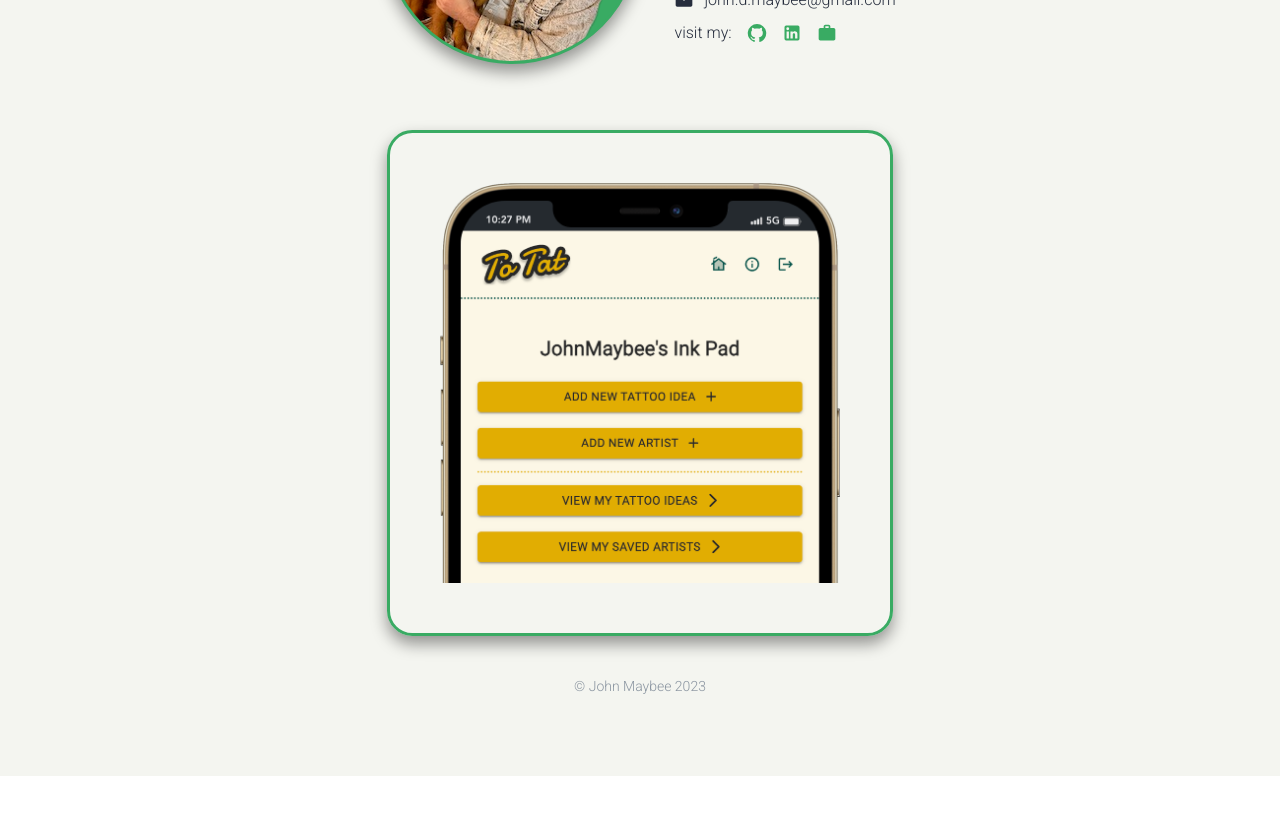
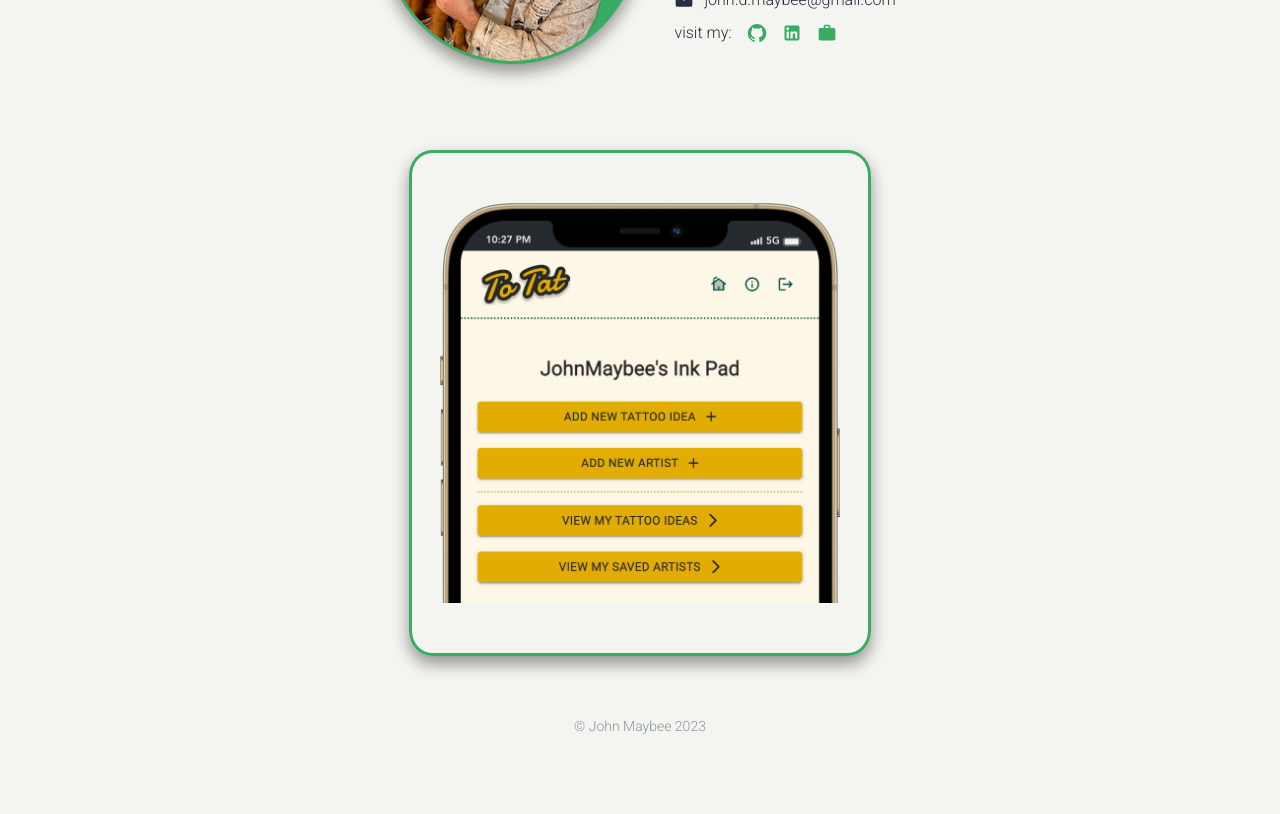
Before and after one commit to john-maybee/portfolio, a React (Create React App) app: page /#/home in a window 1280 px wide. Shown: the part 420-1234 px from the top of the page. Before the commit the page ends 1196 px from the top, so only its background shows below. Built offline with nearby package versions, Linux system fonts and the light colour scheme.

Commit message:
Added a container around the image list container. This container will flex other projects in a row next to other projects and wraps them underneath if the image containers overflow.

```diff
--- a/src/components/App/App.css
+++ b/src/components/App/App.css
@@ -147,6 +147,18 @@ Intro Treatment
   position: relative;
 }
 
+.projectContainer{
+  display: flex;
+  flex-direction: row;
+  flex-wrap: wrap;
+  justify-content: center;
+  align-items: center;
+  padding-top: 20px;
+  padding-bottom: 20px;
+  max-width: 100%;
+  margin: auto;
+}
+
 .imageListContainer{
   display: flex;
   flex-direction: row;
--- a/src/components/HomePage/HomePage.jsx
+++ b/src/components/HomePage/HomePage.jsx
@@ -74,6 +74,7 @@ function HomePage() {
                         </Typography>
                     </div>
                 </div>
+                <div className='projectContainer'>
                     <div className='imageListContainer'>
                         <ImageList sx={{width: 400, height: 400}} cols={1}>
                             <ImageListItem>
@@ -135,6 +136,7 @@ function HomePage() {
                         </ImageList>
                     </div>
                 </div>
+            </div>
         </ThemeProvider>
     )
 }
```
Lines whose indentation alone changed are shown as unchanged.
